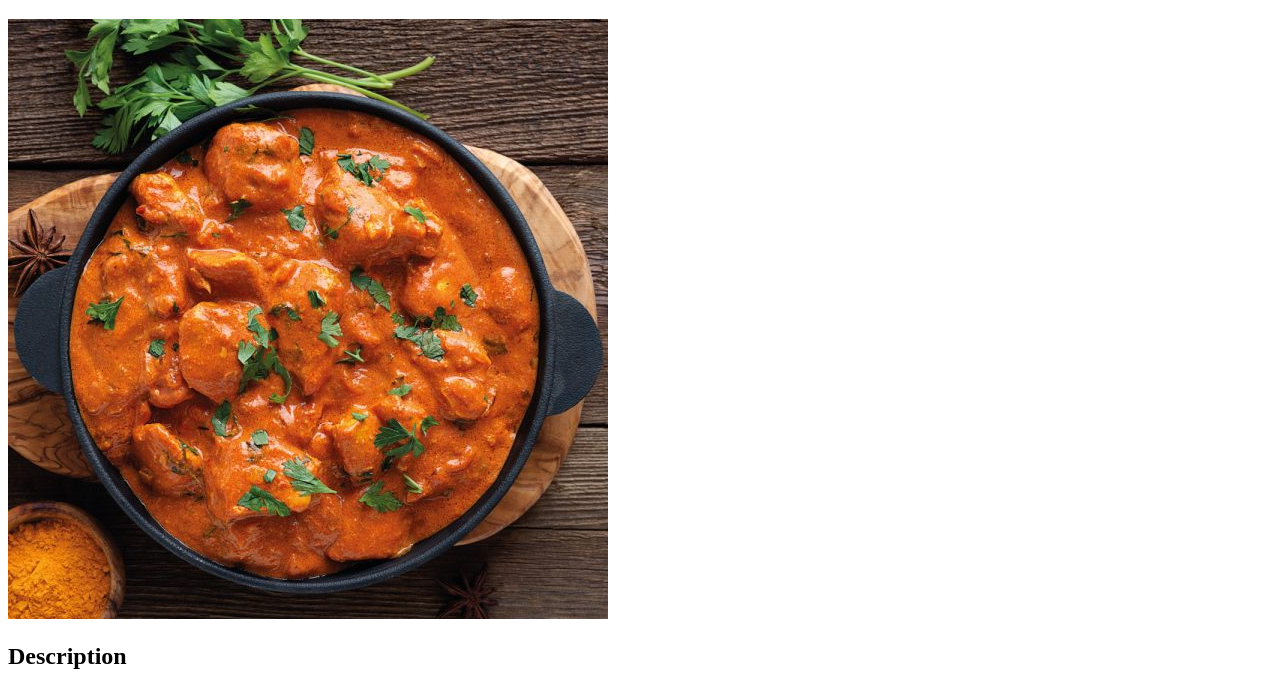
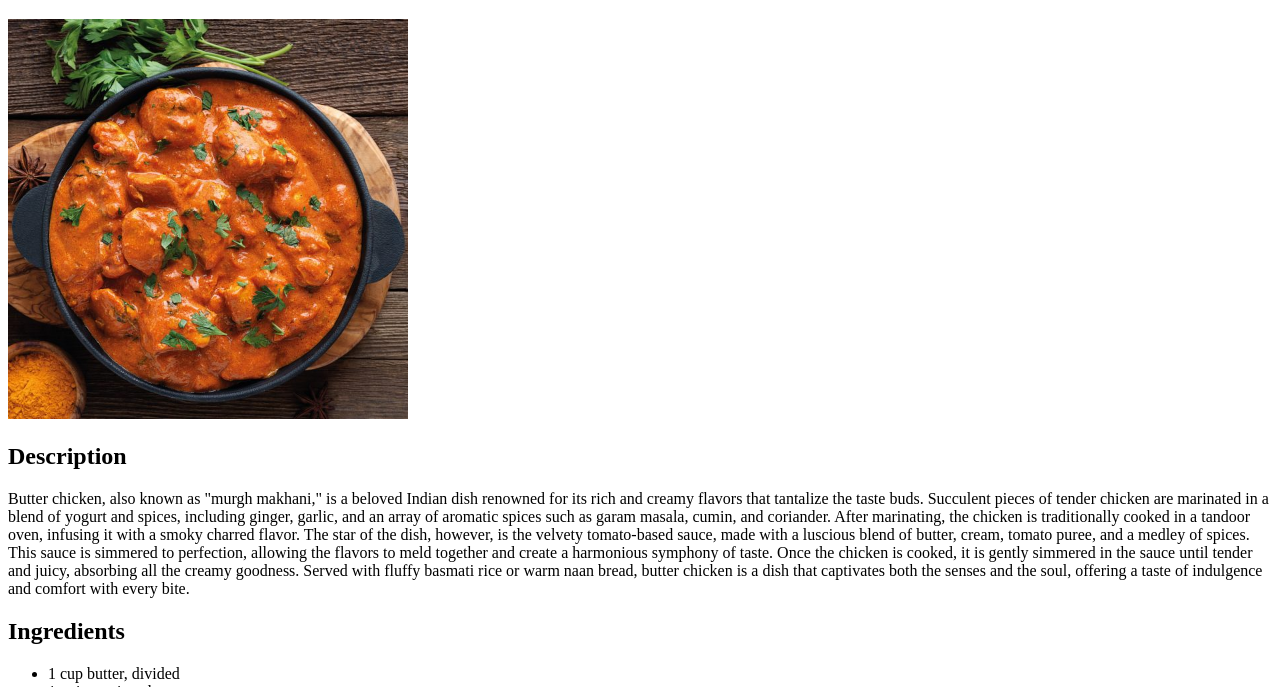
Before and after one commit to dmo98/odin-recipes, a plain HTML site: page recipes/butter_chicken.html in a window 1280 px wide. Shown: the part 61-748 px from the top of the page. Drawn offline with Linux system fonts and the light colour scheme.

Commit message:
modified image size on recipe pages

```diff
--- a/recipes/butter_chicken.html
+++ b/recipes/butter_chicken.html
@@ -7,7 +7,7 @@
     </head>
     <body>
         <h1>Butter Chicken</h1>
-        <img src="../images/butter-chicken.jpeg" alt="Image of Butter Chicken dish">
+        <img src="../images/butter-chicken.jpeg" alt="Image of Butter Chicken dish" height="400" width="400">
 
         <h2>Description</h2>
         <p>Butter chicken, also known as "murgh makhani," is a beloved Indian dish renowned for its rich and creamy flavors that tantalize the taste buds. Succulent pieces of tender chicken are marinated in a blend of yogurt and spices, including ginger, garlic, and an array of aromatic spices such as garam masala, cumin, and coriander. After marinating, the chicken is traditionally cooked in a tandoor oven, infusing it with a smoky charred flavor. The star of the dish, however, is the velvety tomato-based sauce, made with a luscious blend of butter, cream, tomato puree, and a medley of spices. This sauce is simmered to perfection, allowing the flavors to meld together and create a harmonious symphony of taste. Once the chicken is cooked, it is gently simmered in the sauce until tender and juicy, absorbing all the creamy goodness. Served with fluffy basmati rice or warm naan bread, butter chicken is a dish that captivates both the senses and the soul, offering a taste of indulgence and comfort with every bite.</p>
```
Also changed, not shown: recipes/chicken_alfredo.html (+1 -1 lines).
